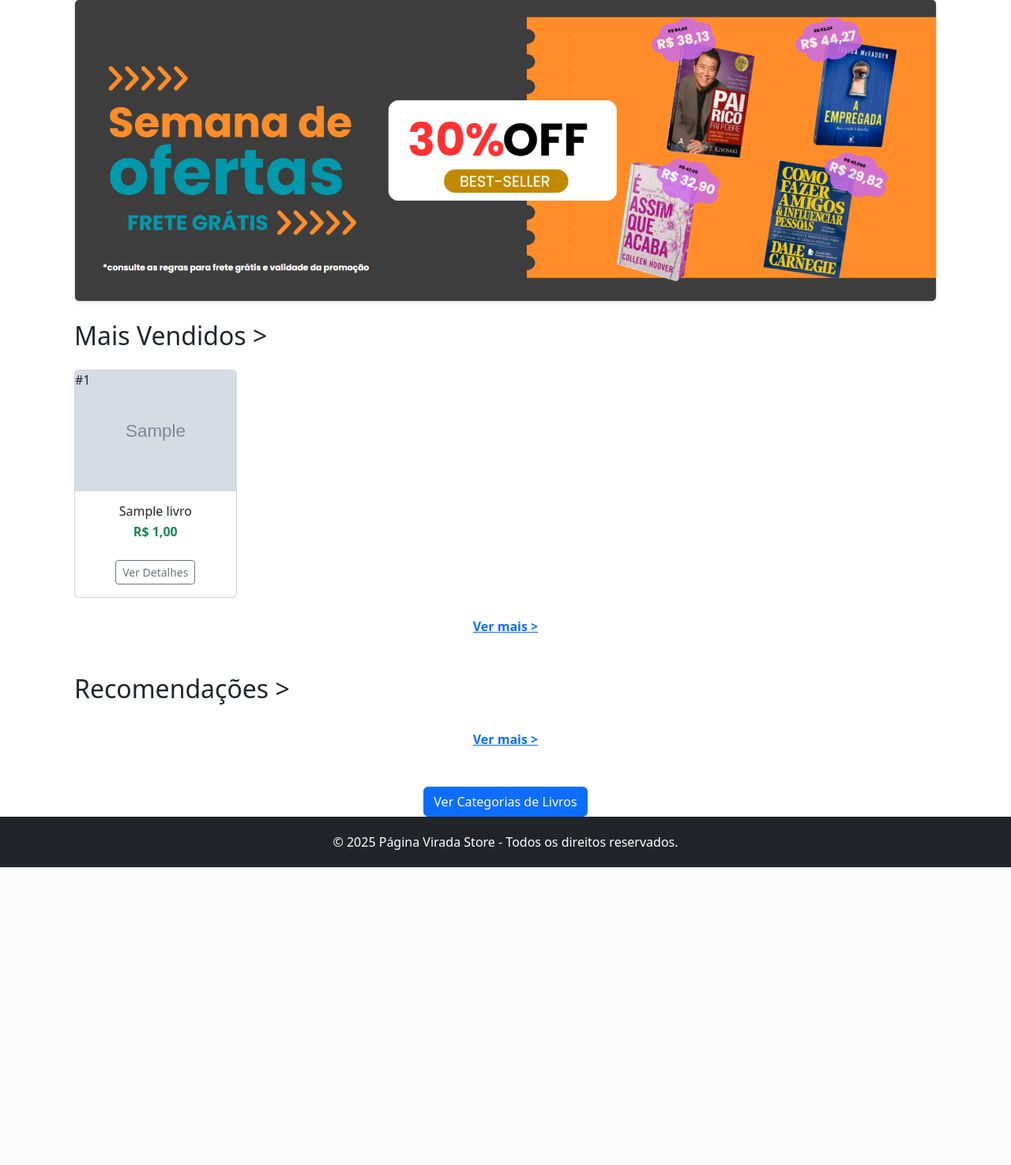
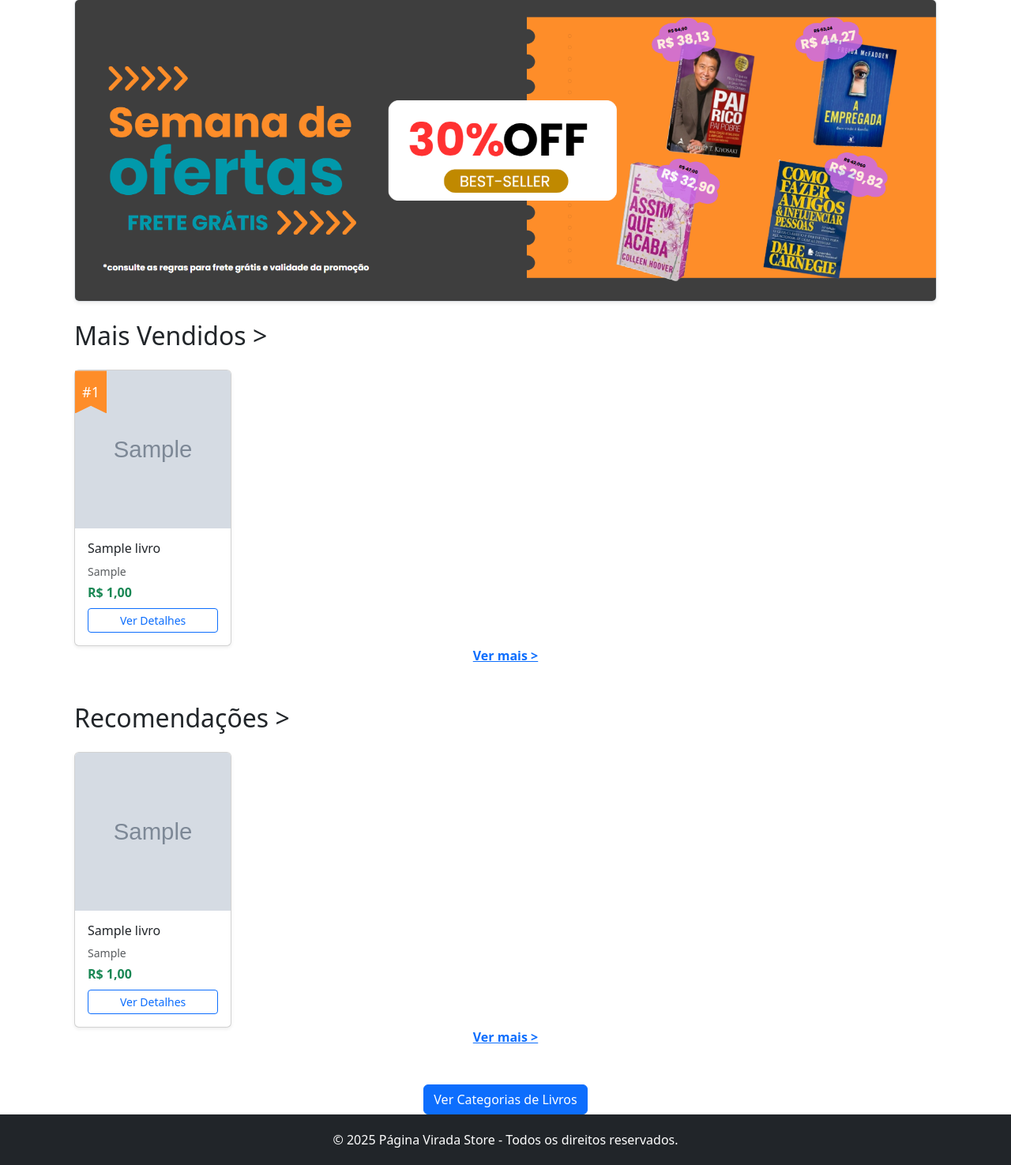
Before and after one commit to LucazinnDEV/Pagina_Virada_Store, a Django app: page / in a window 1280 px wide. Shown: the part 227-1702 px from the top of the page at 79% size. Before the commit the page ends 1325 px from the top, so only its background shows below. Run offline with Django 5.2, Linux system fonts and the light colour scheme; tables that the repository leaves empty hold one stand-in row (values such as "Sample post"); grey boxes marked "Sample" are stand-in pictures.

Commit message:
update home categorais mais vendidos

```diff
--- a/forum/templates/forum/home.html
+++ b/forum/templates/forum/home.html
@@ -39,6 +39,19 @@
       background-color: #f0f0f0;
       padding-left: 25px;
     }
+
+    .ranking-flag {
+            background-color: #fe8d29;
+            color: white;
+            width: 40px;
+            height: 54px;
+            font-size: 18px;
+            display: flex;
+            align-items: center;
+            justify-content: center;
+            position: relative;
+            clip-path: polygon(0 0, 100% 0, 100% 100%, 50% 82%, 0 100%);
+        }
   </style>
 
   <div class="bg-white py-3 px-3 shadow-sm">
@@ -80,18 +93,21 @@
   <main>
     <div class="container mt-4">
       <h2 class="mb-4">Mais Vendidos &gt;</h2>
-      <div class="row row-cols-2 row-cols-md-5 g-3 mb-4">
+      <div class="row row-cols-1 row-cols-md-3 row-cols-lg-5 g-4">
         {% for livro in mais_vendidos %}
           <div class="col">
-            <div class="card h-100 position-relative">
+            <div class="card h-100 shadow-sm position-relative">
               <div class="position-absolute top-0 start-0">
                 <div class="ranking-flag">#{{ forloop.counter }}</div>
               </div>
-              <img src="{{ livro.imagem }}" class="card-img-top" alt="{{ livro.titulo }}">
-              <div class="card-body text-center">
-                <h6 class="card-title mb-1">{{ livro.titulo }}</h6>
-                <p class="text-success fw-bold">R$ {{ livro.preco }}</p>
-                <a href="{% url 'detalhes_livro' livro.id %}" class="btn btn-sm btn-outline-secondary mt-2">Ver Detalhes</a>
+              <img src="{{ livro.imagem }}" class="card-img-top" alt="{{ livro.titulo }}" style="height:200px; object-fit:cover;">
+              <div class="card-body d-flex flex-column">
+                <h6 class="card-title">{{ livro.titulo }}</h6>
+                <p class="text-muted small mb-1">{{ livro.autor }}</p>
+                <p class="text-success fw-bold mb-2">R$ {{ livro.preco }}</p>
+                <div class="mt-auto">
+                  <a href="{% url 'detalhes_livro' livro.id %}" class="btn btn-outline-primary btn-sm w-100">Ver Detalhes</a>
+                </div>
               </div>
             </div>
           </div>
@@ -103,18 +119,18 @@
       </div>
 
       <h2 class="mb-4">Recomendações &gt;</h2>
-      <div class="row row-cols-2 row-cols-md-5 g-3 mb-4">
-        {% for livro in ver_recomendados %}
+      <div class="row row-cols-1 row-cols-md-3 row-cols-lg-5 g-4">
+        {% for livro in recomendados %}
           <div class="col">
-            <div class="card h-100 position-relative">
-              <div class="position-absolute top-0 start-0">
-                <div class="ranking-flag">#{{ forloop.counter }}</div>
-              </div>
-              <img src="{{ livro.imagem }}" class="card-img-top" alt="{{ livro.titulo }}">
-              <div class="card-body text-center">
-                <h6 class="card-title mb-1">{{ livro.titulo }}</h6>
-                <p class="text-success fw-bold">R$ {{ livro.preco }}</p>
-                <a href="{% url 'detalhes_livro' livro.id %}" class="btn btn-sm btn-outline-secondary mt-2">Ver Detalhes</a>
+            <div class="card h-100 shadow-sm position-relative">
+              <img src="{{ livro.imagem }}" class="card-img-top" alt="{{ livro.titulo }}" style="height:200px; object-fit:cover;">
+              <div class="card-body d-flex flex-column">
+                <h6 class="card-title">{{ livro.titulo }}</h6>
+                <p class="text-muted small mb-1">{{ livro.autor }}</p>
+                <p class="text-success fw-bold mb-2">R$ {{ livro.preco }}</p>
+                <div class="mt-auto">
+                  <a href="{% url 'detalhes_livro' livro.id %}" class="btn btn-outline-primary btn-sm w-100">Ver Detalhes</a>
+                </div>
               </div>
             </div>
           </div>
```
Also changed, not shown: forum/templates/forum/livros_por_categoria.html (+17 -11 lines), forum/templates/forum/mais_vendidos.html (+25 -4 lines).
